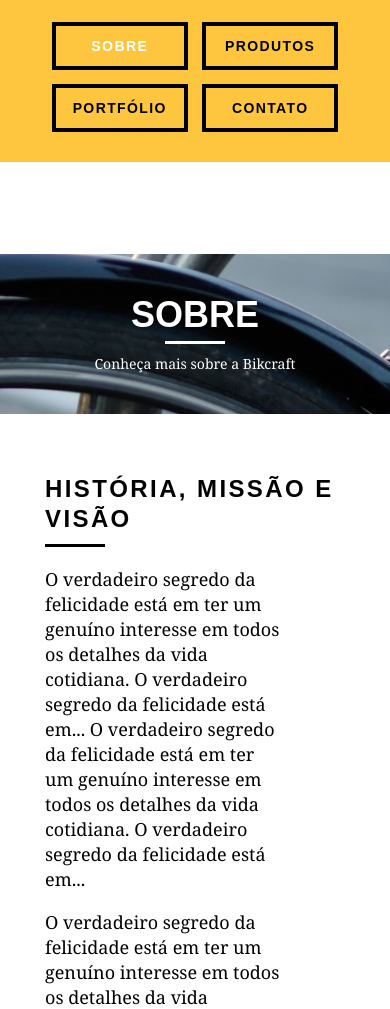
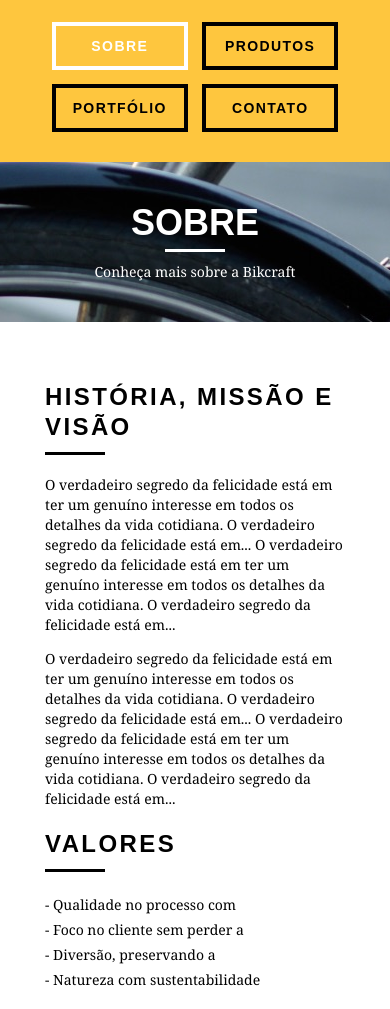
Before and after one commit to carolkbr/bikcraft, a plain HTML site: page web/sobre.html in a window 390 px wide. Shown: the part 80-1089 px from the top of the page. Drawn offline with Linux system fonts and the light colour scheme.

Commit message:
ajustes responsivos para página sobre

```diff
--- a/web/css/responsivo.css
+++ b/web/css/responsivo.css
@@ -1,20 +1,16 @@
-/*Tables*/
-
+/*Tablet*/
 @media only screen and (min-width: 788px) and (max-width: 979px) {
 
 	/*Qualidade home*/
-
 	.qualidade::after {
 		right: 66px;
 	}
 
 	.qualidade_lista li {
-		text-align: center;
 		padding: 0 10px;
 	}
 
 	/*Footer*/
-
 	.footer_redes ul li a {
 		border: 3px solid #fec63e;
 		display: block;
@@ -28,11 +24,9 @@
 }
 
 /*Smartphone*/
-
 @media only screen and (max-width: 787px) {
 
 	/*Header*/
-
 	.header {
 		position: relative;
 		padding-bottom: 0px;
@@ -61,8 +55,11 @@
 		border-color: #fff;
 	}
 
+	.header_menu ul li a.menu_ativo{
+		border-color: #fff;
+	}
+
 	/*Intro*/
-
 	.introducao{
 		margin-top: 0px;
 		padding-top: 40px;
@@ -74,15 +71,30 @@
 		font-size: 36px;
 	}
 
+	/*Introdução interna*/
+	.introducao-interna{
+		margin-top: 0px;
+	}
+
 	/*Chamada*/
-
 	.chamada {
 		padding-top: 10px;
 	}
 
 	/*Qualidade Home*/
-
 	.qualidade::after {
 		display: none;
 	}
+
+	/*Sobre*/
+	.missao_sobre p{
+		font-size: 14px;
+		line-height: 20px;
+		padding-right: 0px;
+	}
+
+	.missao_sobre ul li{
+		font-size: 14px;
+		line-height: 25px;
+	}
 }
```
